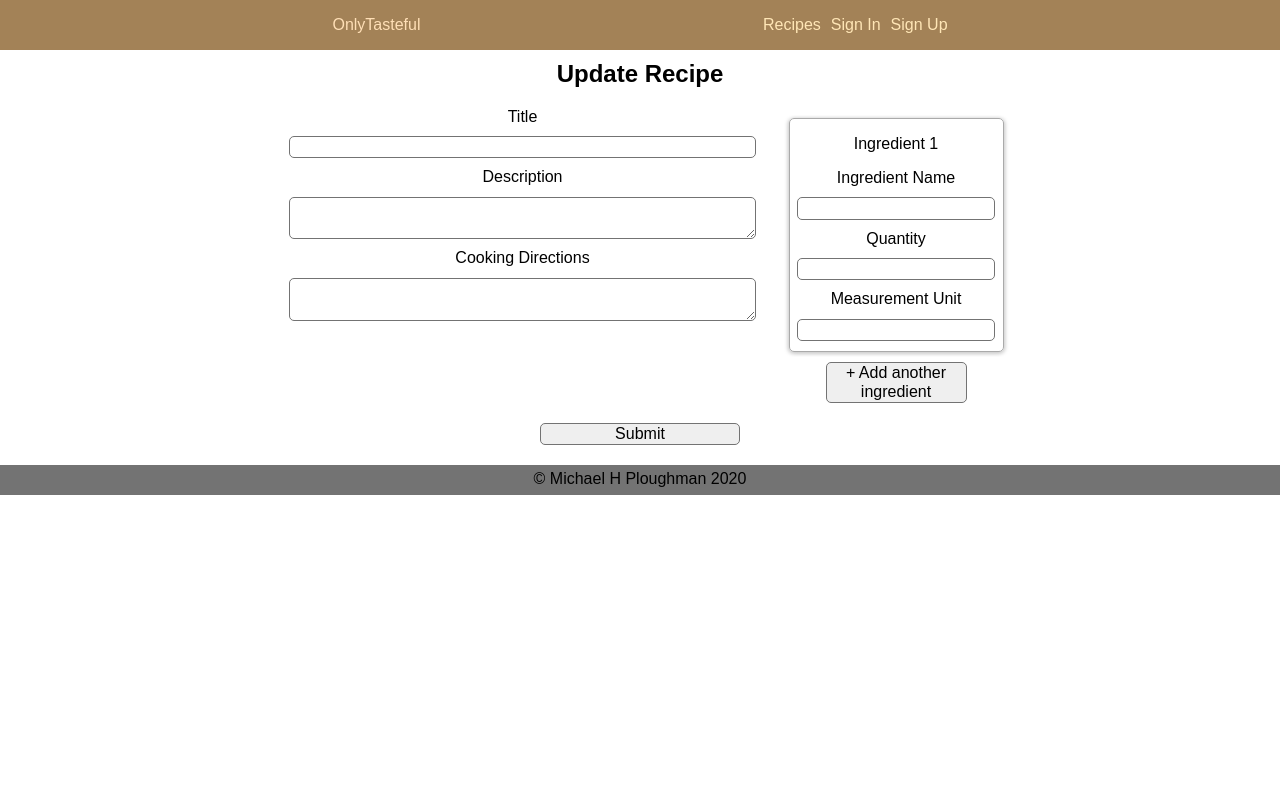
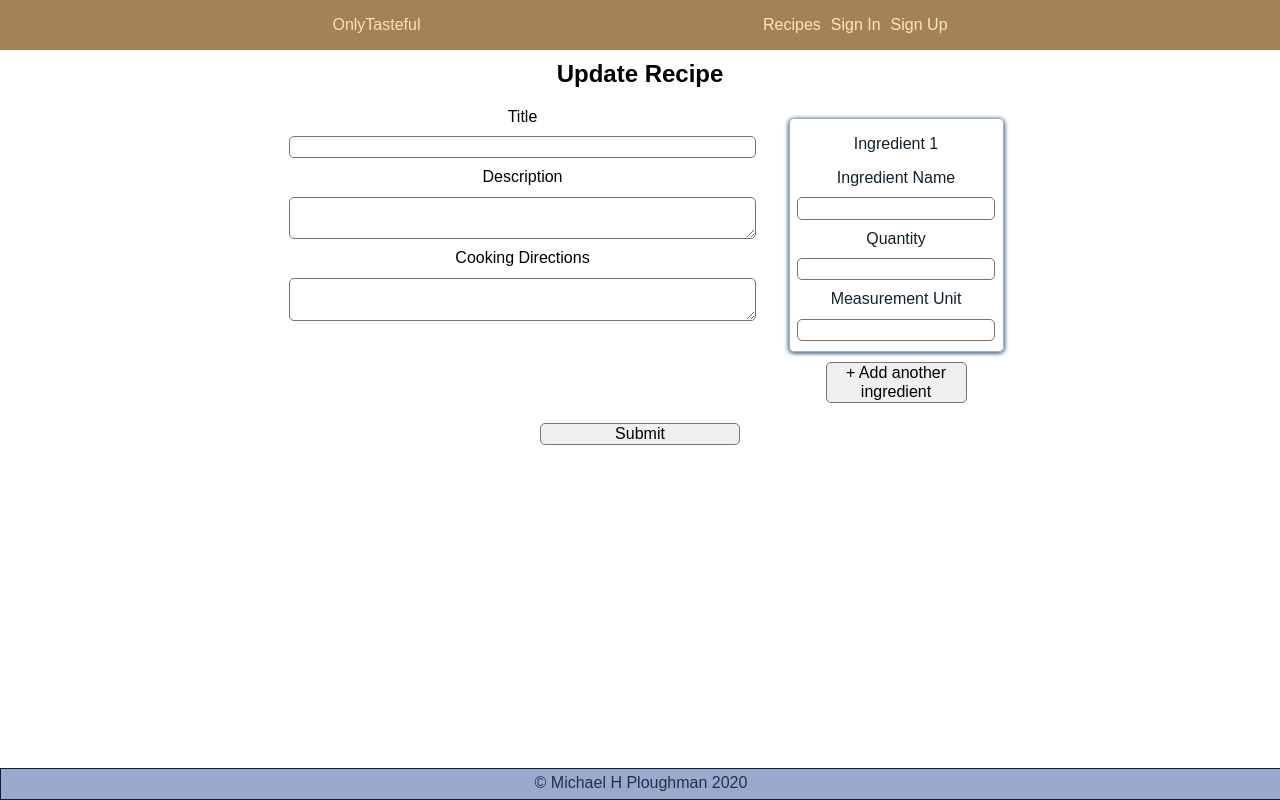
Before and after one commit to Evoxus/OnlyTasteful-client, a React (Create React App) app: page /recipes/1/update in a window 1280 px wide. Built offline with nearby package versions, Linux system fonts and the light colour scheme; no server answers.

Commit message:
Coloring and className changes

```diff
--- a/src/components/Footer/Footer.css
+++ b/src/components/Footer/Footer.css
@@ -1,5 +1,9 @@
 footer {
-  background-color: #737373;
+  position: fixed;
+  bottom: 0;
+  background-color: #99AACD;
+  border: 1px solid #131B2D;
+  color: #253048;
   width: 100%;
   height: 25px;
   text-align: center;
--- a/src/components/IngredientInput/IngredientInput.css
+++ b/src/components/IngredientInput/IngredientInput.css
@@ -1,6 +1,7 @@
 .IngredientInput {
   margin: 10px;
-  border: 1px solid #aaa;
+  border: 1px solid #94B3C9;
   border-radius: 5px;
-  box-shadow: 1px 1px 4px #ccc, -1px 1px 4px #ccc;
+  color: #11212C;
+  box-shadow: 1px 1px 4px #5E7A8E, -1px 1px 4px #5E7A8E;
 }
--- a/src/components/RecipeItem/RecipeItem.css
+++ b/src/components/RecipeItem/RecipeItem.css
@@ -1,9 +1,14 @@
 .recipeItem {
-  border: 1px solid #888;
-  box-shadow: 1px 1px 4px #ccc, -1px 1px 4px #ccc;
+  border: 1px solid #94B3C9;
+  box-shadow: 1px 1px 4px #5E7A8E, -1px 1px 4px #5E7A8E;
   margin: 5px;
   border-radius: 5px;
   padding: 5px;
+}
+
+.recipeItemContent {
+  text-decoration: none;
+  color: #11212C;
 }
 
 @media only screen and (min-width: 768px){
--- a/src/components/RecipeItem/RecipeItem.js
+++ b/src/components/RecipeItem/RecipeItem.js
@@ -4,11 +4,13 @@ import './RecipeItem.css';
 
 function RecipeItem(props) {
   return (
-    <div className='recipeItem'>
-      <h4><Link to={`/recipes/${props.data.id}`}>{props.data.title}</Link></h4>
-      <p>Added by: {props.data.user_name}</p>
-      <p>{props.data.recipe_description.slice(0, 51) + '...'}</p>
-    </div>
+    <Link className='recipeItemContent' to={`/recipes/${props.data.id}`}>
+      <div className='recipeItem'>
+        <h4 className='recipeItemContent'>{props.data.title}</h4>
+        <p className='recipeItemContent'>Added by: {props.data.user_name}</p>
+        <p className='recipeItemContent'>{props.data.recipe_description.slice(0, 51) + '...'}</p>
+      </div>
+    </Link>
   )
 }
 
--- a/src/index.css
+++ b/src/index.css
@@ -2,4 +2,5 @@ body {
   text-align: center;
   box-sizing: border-box;
   font-family: Arial, Helvetica, sans-serif;
+  margin-bottom: 50px;
 }
```
